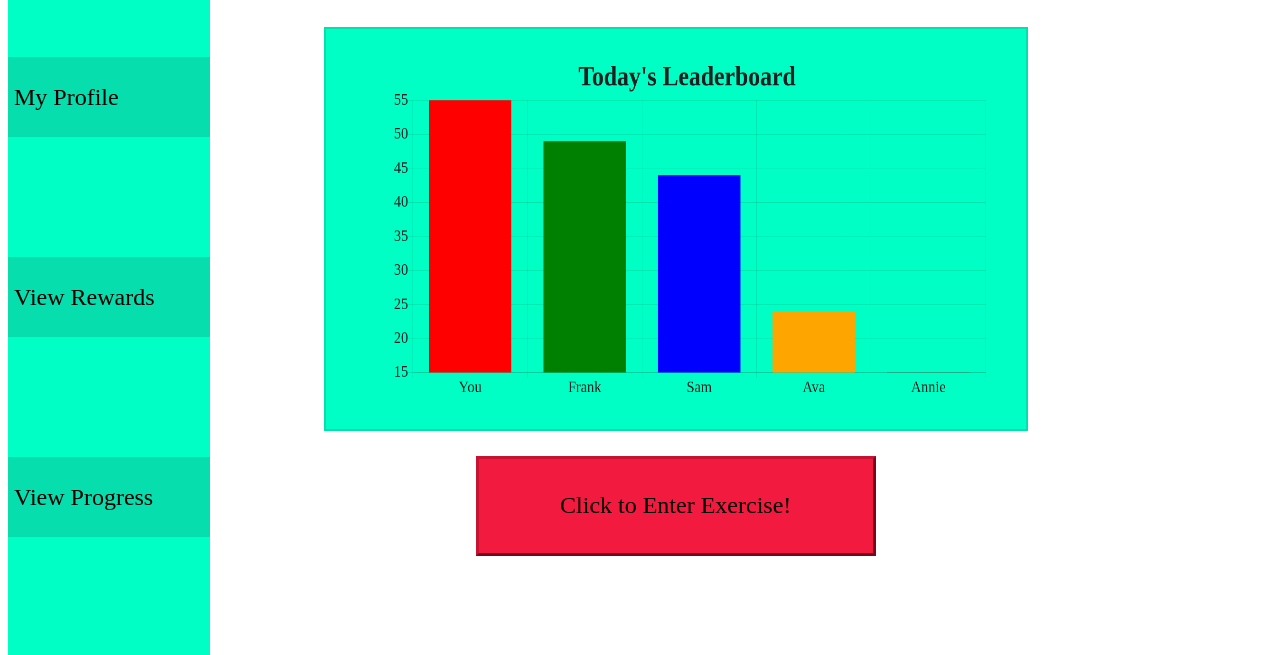
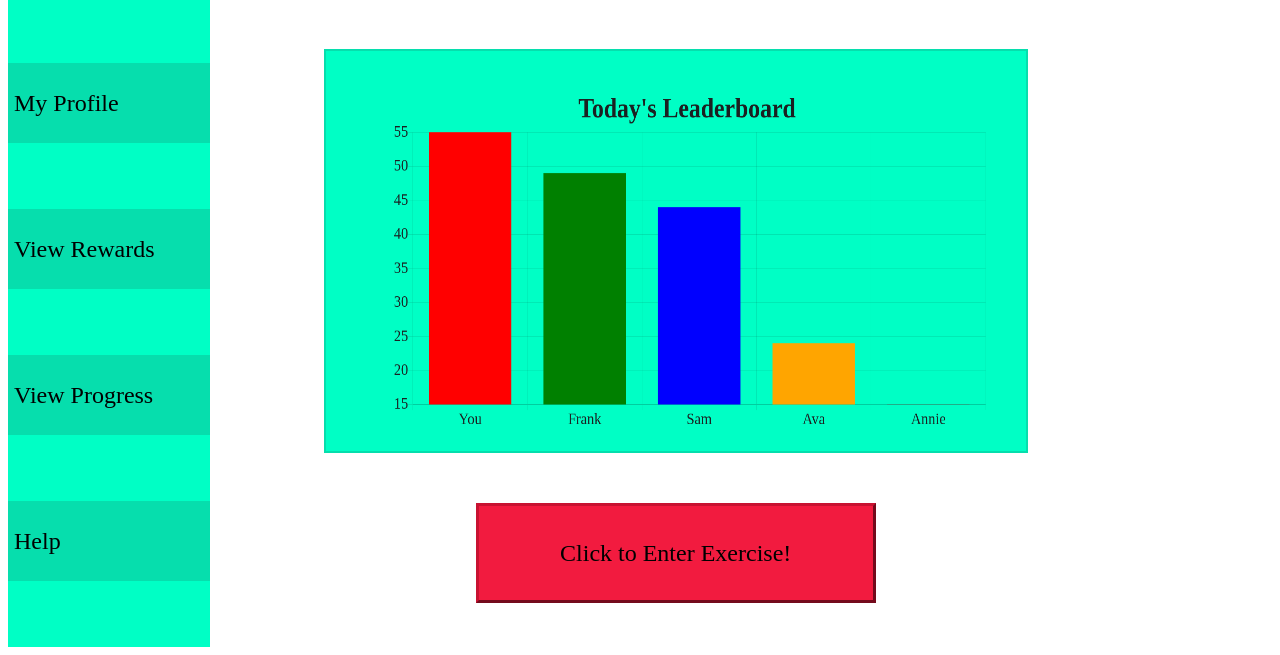
Before and after one commit to camberk/JC2D, a plain HTML site: page index.html in a window 1280 px wide. Shown: the part 159-814 px from the top of the page. Drawn offline with nearby package versions, Linux system fonts and the light colour scheme; a web font is replaced by a local one.

Commit message:
Made some small formatting changes to rewards.html. Changed sidebar behavior to sticky positioning

```diff
--- a/styles/index.css
+++ b/styles/index.css
@@ -26,12 +26,13 @@ body {
 
 #sideBar {
     width: 202px;
-    height: 100%;
+    height: 650px;
+    position: sticky;
+    top: 0;
     background-color: #00FFC5;
-    position: fixed;
     display: flex;
     flex-direction: column;
-    justify-content: space-around;
+    justify-content: space-evenly;
     z-index: 2;
 
 }
@@ -51,7 +52,7 @@ body {
     height: 400px;
     position: absolute;
     left: 25%;
-    top: 120%;
+    top: 25%;
     z-index: -1;
     background-color: #00FFC5;;
     border: 2px solid #06DEAD;;
@@ -60,7 +61,7 @@ body {
 #leaderboardChart {
     position: absolute;
     left: 30%;
-    top: 140%;
+    top: 30%;
     width: 600px !important;
     height: 350px !important;
     z-index: 1;
@@ -69,7 +70,7 @@ body {
 #enterExerciseButton {
     position: absolute;
     left: 37%;
-    top: 410%;
+    top: 82%;
     width: 400px;
     height: 100px;
     background-color: #F21B3F;
--- a/styles/rewards.css
+++ b/styles/rewards.css
@@ -1,11 +1,10 @@
-#sideBar {
-  position: relative;
-}
 #pageContents {
   display: flex;
 }
 
 #rewardsPage {
+  display: inline-block;
+  height: 100%;
   margin: 40px;
   flex-grow: 2;
 }
```
Also changed, not shown: rewards.html (+3 -1 lines).
